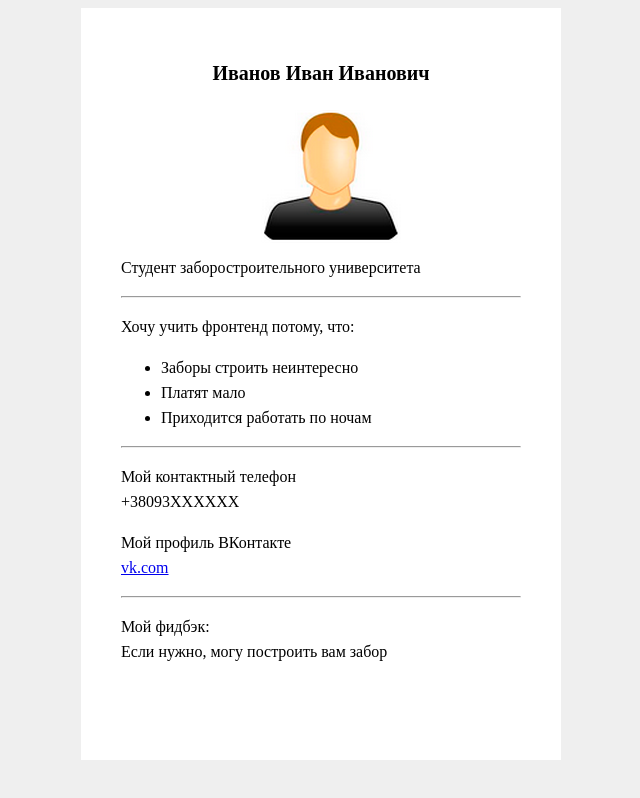
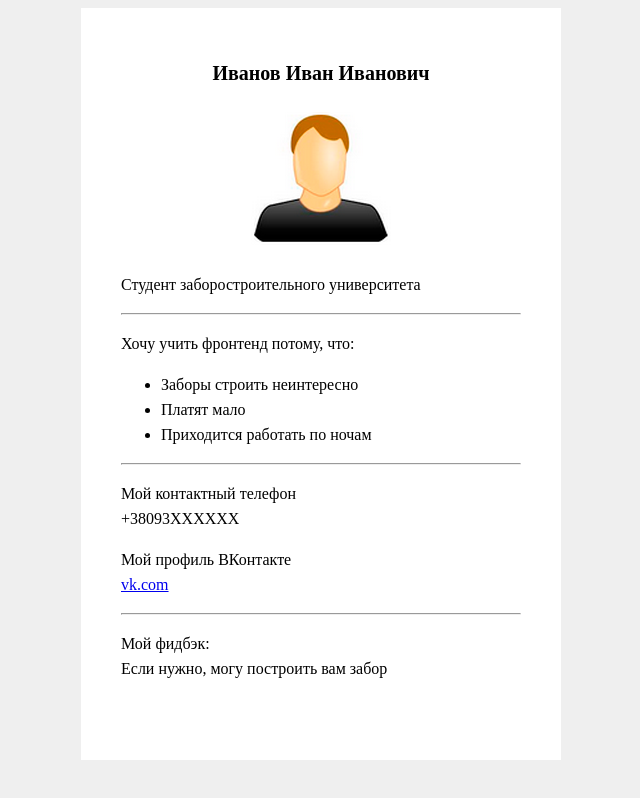
Before and after one commit to k3rry0n/fe_home, a plain HTML site: page html_01/index.html in a window 1280 px wide. Shown: the whole page, without its empty margins (319-959 px from the left). Drawn offline with Linux system fonts and the light colour scheme.

Commit message:
мелкий фикс

```diff
--- a/html_01/index.html
+++ b/html_01/index.html
@@ -20,8 +20,8 @@
     text-align: center;
   }
 
-  #profile-photo{
-    margin: auto 32% -15px;
+  p.photo{
+    text-align: center;
   }
   </style>
 </head>
@@ -29,7 +29,8 @@
 
   <div class="resume-sheet">
     <h1>Иванов Иван Иванович</h1>
-    <img src="photo.png" alt="Фото профиля" id="profile-photo">
+    <p class="photo"><img src="photo.png" alt="Фото профиля" id="profile-photo"></p>
+
     <p>Студент заборостроительного университета</p>
     <hr>
     <p>Хочу учить фронтенд потому, что:</p>
```
